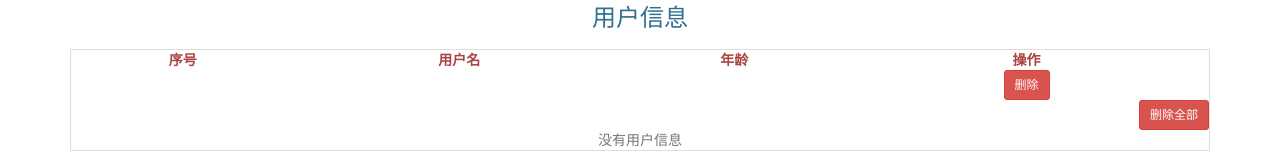
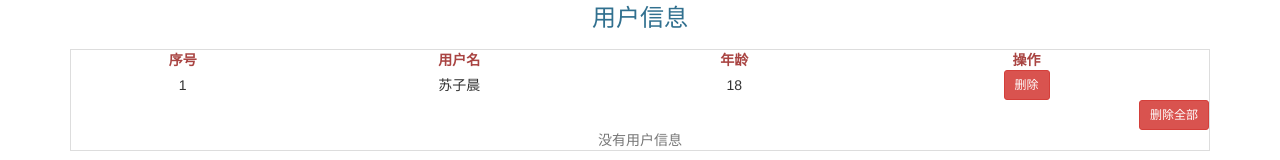
Before and after one commit to Suzichen/admin-form, an Angular app: page / in a window 1280 px wide. Shown: the part 246-406 px from the top of the page. Built offline with nearby package versions, Linux system fonts and the light colour scheme; what ngx-bootstrap-modal would draw is missing.

Commit message:
实现了添加功能

```diff
--- a/src/app/app.component.html
+++ b/src/app/app.component.html
@@ -25,10 +25,10 @@
             <th class="text-center">年龄</th>
             <th class="text-center">操作</th>
         </tr>
-        <tr class="text-center" v-for="(item,index) in myData">
-            <td></td>
-            <td></td>
-            <td></td>
+        <tr class="text-center" *ngFor="let item of userData;let i=index">
+            <td>{{i+1}}</td>
+            <td>{{item.username}}</td>
+            <td>{{item.age}}</td>
             <td>
             <button class="btn btn-danger btn-sm"
                 data-toggle="modal" data-target="#layer"
--- a/src/app/app.component.ts
+++ b/src/app/app.component.ts
@@ -12,7 +12,9 @@ export class AppComponent {
     public username:string
     public age:string
     public nowIndex:number
-    public userData:any = []
+    public userData:any = [
+        {username: "苏子晨",age: "18"}
+    ]
     constructor(
         public dialogService:DialogService
     ) {}
```
